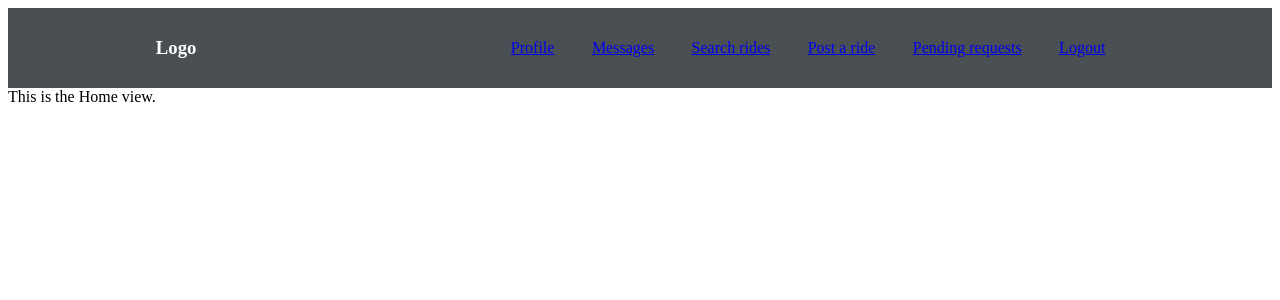
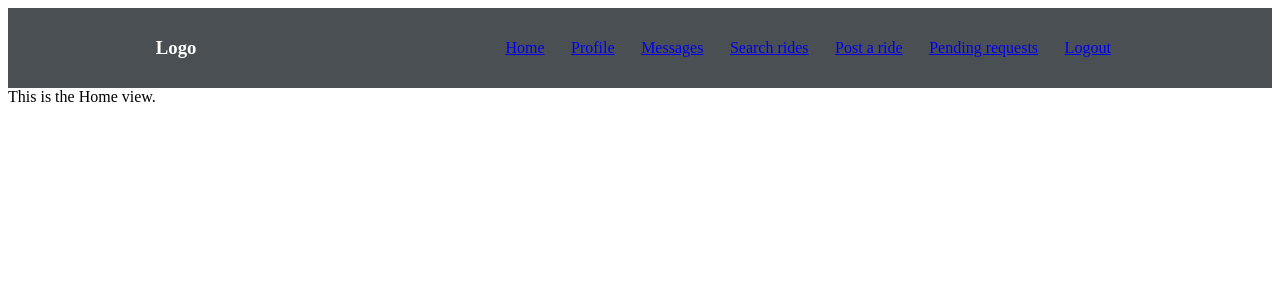
Before and after one commit to project-blue-ocean/hitch, a React app: page / in a window 1280 px wide. Shown: the top 300 px of the page. Built offline with nearby package versions, Linux system fonts and the light colour scheme.

Commit message:
add Home linke to NavBar

```diff
--- a/client/src/components/Navbar.jsx
+++ b/client/src/components/Navbar.jsx
@@ -6,6 +6,9 @@ function Navbar() {
     <nav>
       <h3>Logo</h3>
       <u1 className="nav-links">
+      <Link to="/">
+          <li>Home</li>
+        </Link>
         <Link to="/my-profile">
           <li>Profile</li>
         </Link>
```
